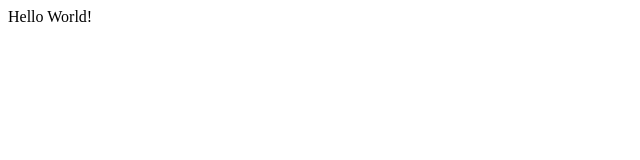
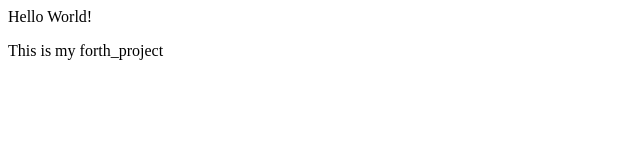
Before and after one commit to Nida300/forth_project, a plain HTML site: page index.html in a window 1280 px wide. Shown: the whole page, without its empty margins (0-640 px from the left). Drawn offline with Linux system fonts and the light colour scheme.

Commit message:
Add new line

```diff
--- a/index.html
+++ b/index.html
@@ -1 +1,2 @@
 <p>Hello World!</p>
+<p>This is my forth_project</p>
```
